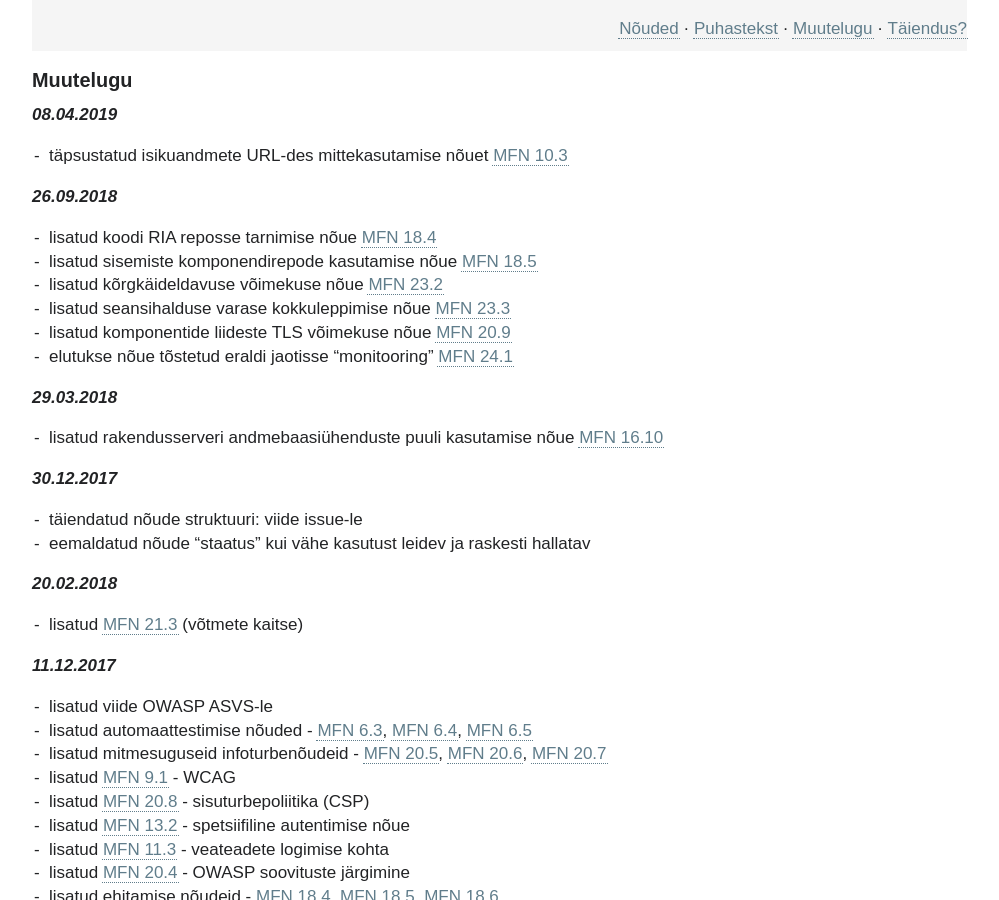
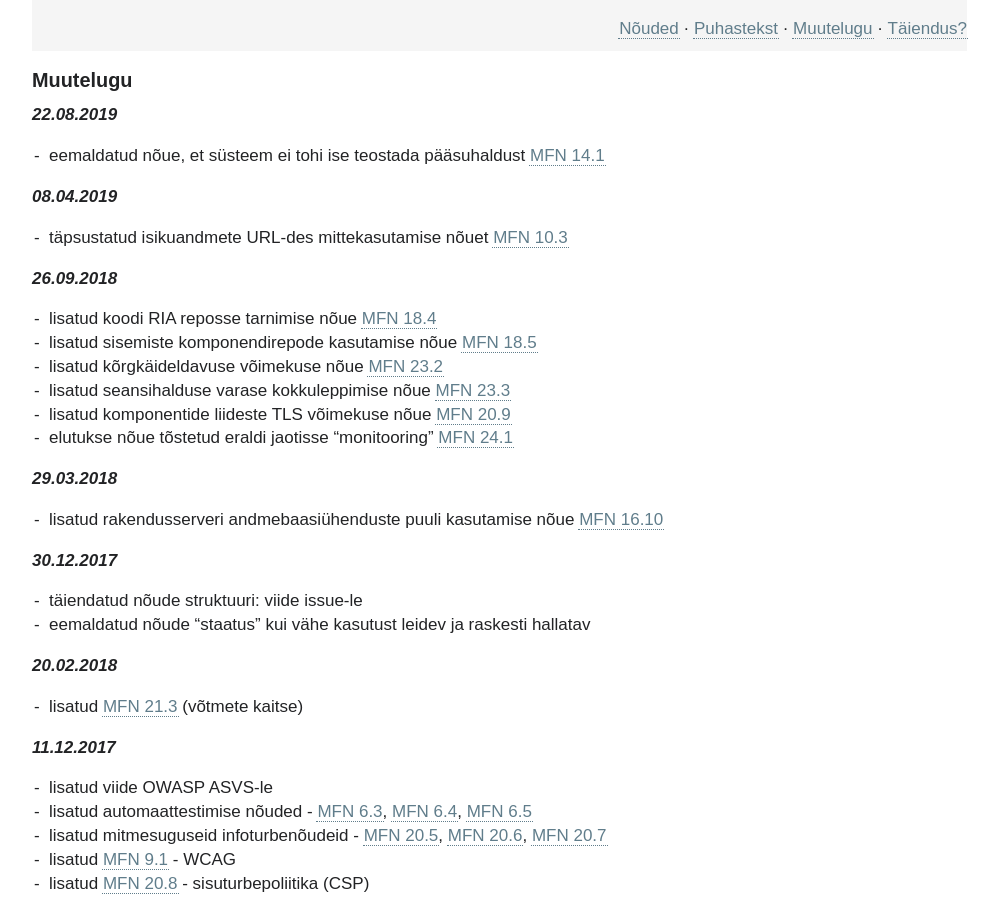
Before and after one commit to e-gov/MFN, a Jekyll site: the page built from Muutelugu.md, in a window 1280 px wide and 900 px high. Shown: the whole window, without its empty margins (0-999 px from the left). Built offline with Jekyll 4.4.1, drawn with Linux system fonts in a browser that asks for light colours; our own code applies the rules of GitHub Pages for plain Markdown files.

Commit message:
Muudetud MFN 14.1

```diff
--- a/Muutelugu.md
+++ b/Muutelugu.md
@@ -3,6 +3,10 @@ permalink: Muutelugu
 ---
 
 ## Muutelugu
+
+___22\.08.2019___
+
+- eemaldatud nõue, et süsteem ei tohi ise teostada pääsuhaldust [MFN 14.1](https://e-gov.github.io/MFN/#14.1)
 
 ___08\.04.2019___
 
--- a/_data/Nouded.yml
+++ b/_data/Nouded.yml
@@ -164,7 +164,7 @@
   nimetus: 'rollihaldus'
   nouded:
     - nr: 1
-      son: 'Rakenduse mitteavalike osade kasutajate rollid asuvad rakendusevälises LDAP serveris või muus autentimislahenduses. Süsteem ei tohi realiseerida omaenda rollide haldamist.'
+      son: 'Rakenduse mitteavalike osade kasutajate rollid asuvad rakendusevälises LDAP serveris või muus autentimislahenduses. <strike>Süsteem ei tohi realiseerida omaenda rollide haldamist.</strike>'
       sel: ''
 - kategooria:
   nimetus: 'väljumine'
```
